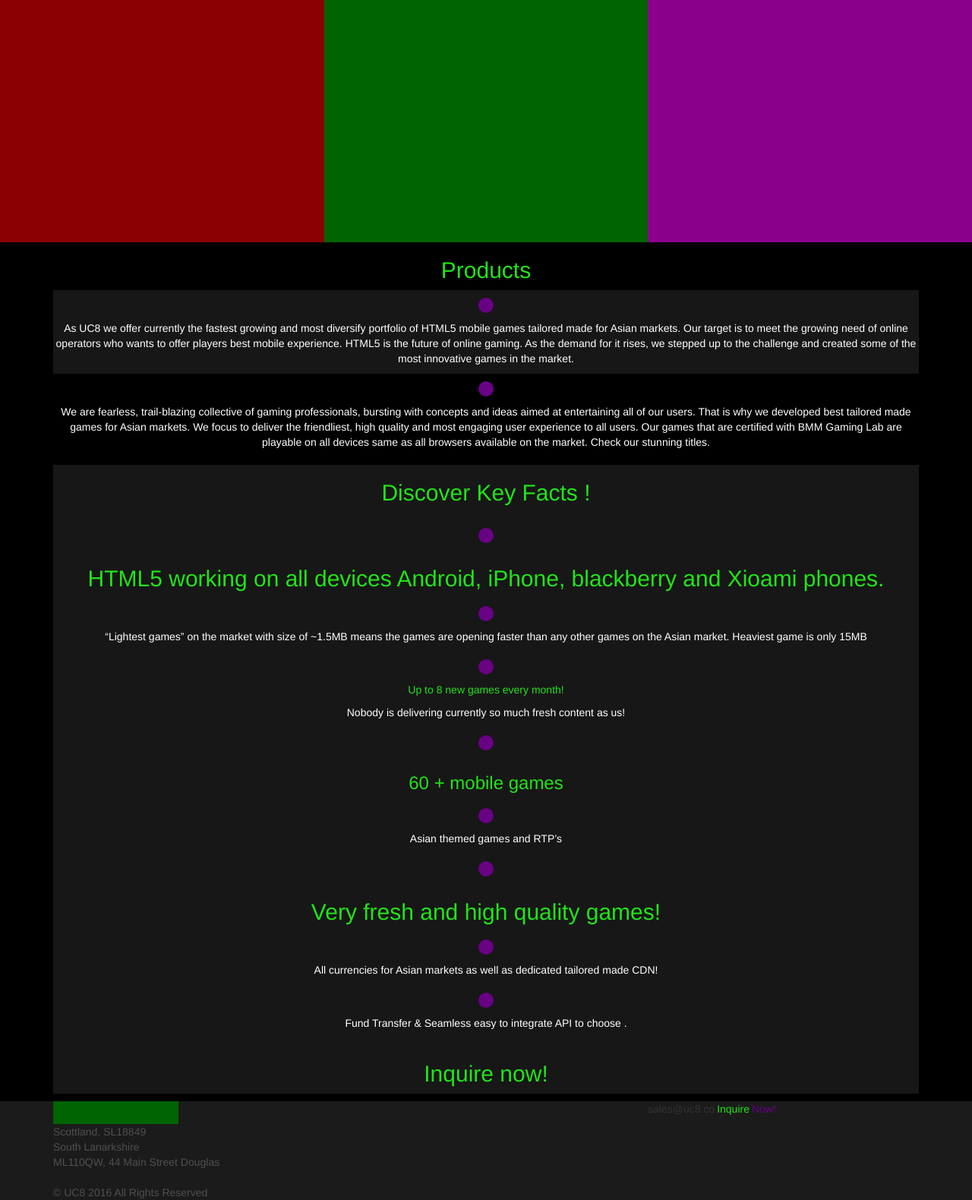
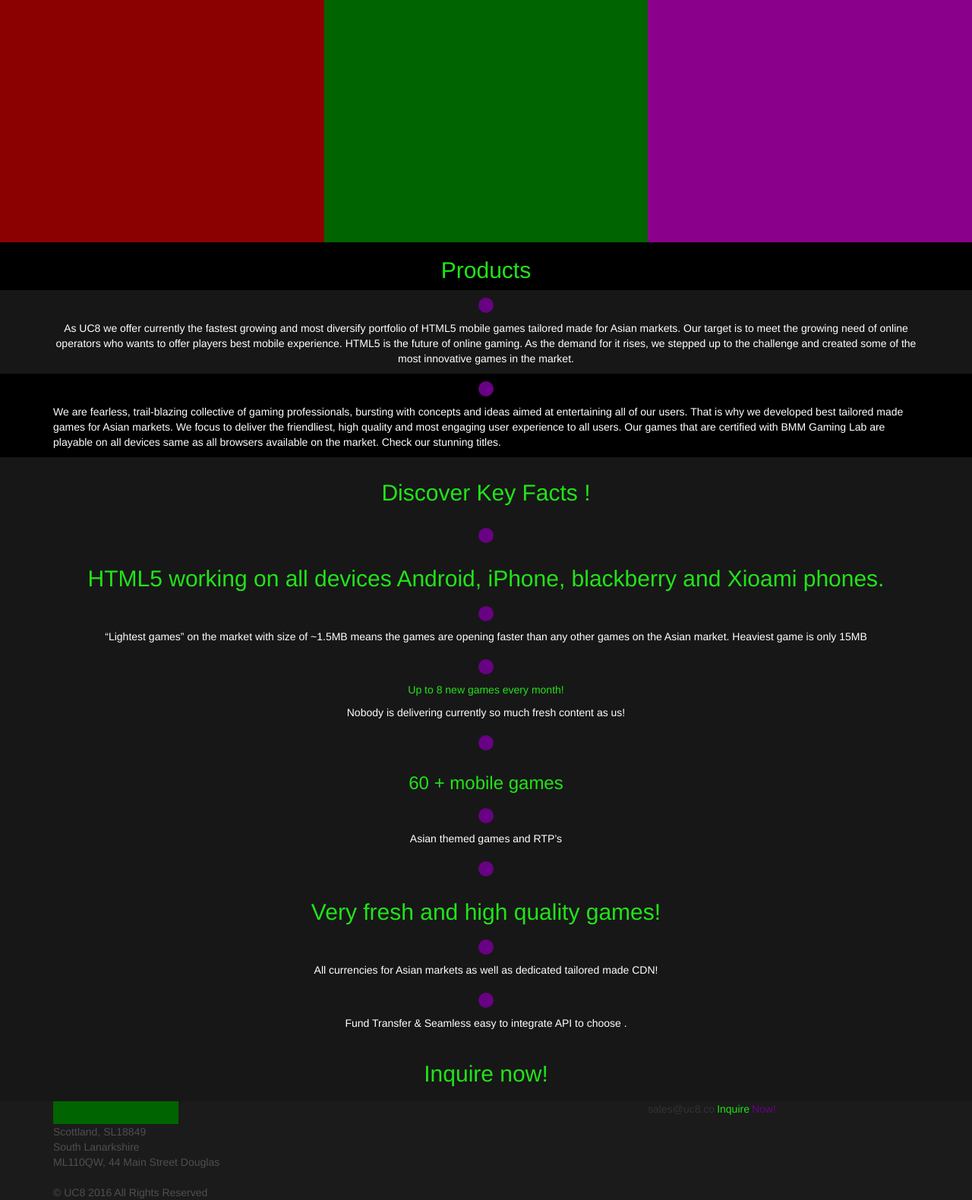
Before and after one commit to dragos-triteanu/uc8, a PHP site: page /products.html in a window 1280 px wide. Shown: the part 321-1901 px from the top of the page at 76% size. Run offline with PHP 8.4, Linux system fonts and the light colour scheme; some libraries are stand-ins or nearby versions.

Commit message:
Adapted UI to match psd

```diff
--- a/css/products.css
+++ b/css/products.css
@@ -41,6 +41,11 @@
 .dark-gray-area {
     background-color: #171717;
     width: 100%;
+    text-align: center;
+}
+
+.black-area{
+    background-color: black;
 }
 
 .top-margined {
--- a/products.html
+++ b/products.html
@@ -7,7 +7,6 @@
     <link rel="stylesheet" type="text/css" href="libs/bootstrap/dist/css/bootstrap.min.css" >
     <link rel="stylesheet" type="text/css" href="css/products.css">
 </head>
-<body>
     <div class="productContainer">
         <div class="container-fluid">
             <div class="row no-gutter">
@@ -41,7 +40,10 @@
                     <h2>Products</h2>
                 </div>
             </div>
+        </div>
+    </div>
     <div class="dark-gray-area no-gutter">
+        <div class="container">
             <div class="row">
                 <div class="purple-circle top-margined"></div>
             </div>
@@ -54,6 +56,9 @@
                 </div>
             </div>
         </div>
+    </div>
+    <div class="black-area">
+        <div class="container">
             <div class="row">
                 <div class="purple-circle top-margined"></div>
             </div>
@@ -64,15 +69,18 @@
                     </p>
                 </div>
             </div>
+        </div>
+    </div>
     <div class="dark-gray-area">
+        <div class="container">
             <div class="row top-margined">
-                    <h2>Discover Key Facts !</h2>
+                <h2 class="green-paragraph-text">Discover Key Facts !</h2>
             </div>
             <div class="row top-margined">
                 <div class="purple-circle top-margined"></div>
             </div>
             <div class="row top-margined">
-                    <h2>HTML5 working on all devices Android, iPhone, blackberry and Xioami phones.</h2>
+                <h2 class="green-paragraph-text">HTML5 working on all devices Android, iPhone, blackberry and Xioami phones.</h2>
             </div>
             <div class="row top-bottom-margined">
                 <div class="purple-circle"></div>
@@ -125,7 +133,6 @@
             </div>
         </div>
     </div>
-    </div>
     <div class="details-footer">
         <div class="container">
             <div class="row">
```
Lines whose indentation alone changed are shown as unchanged.
